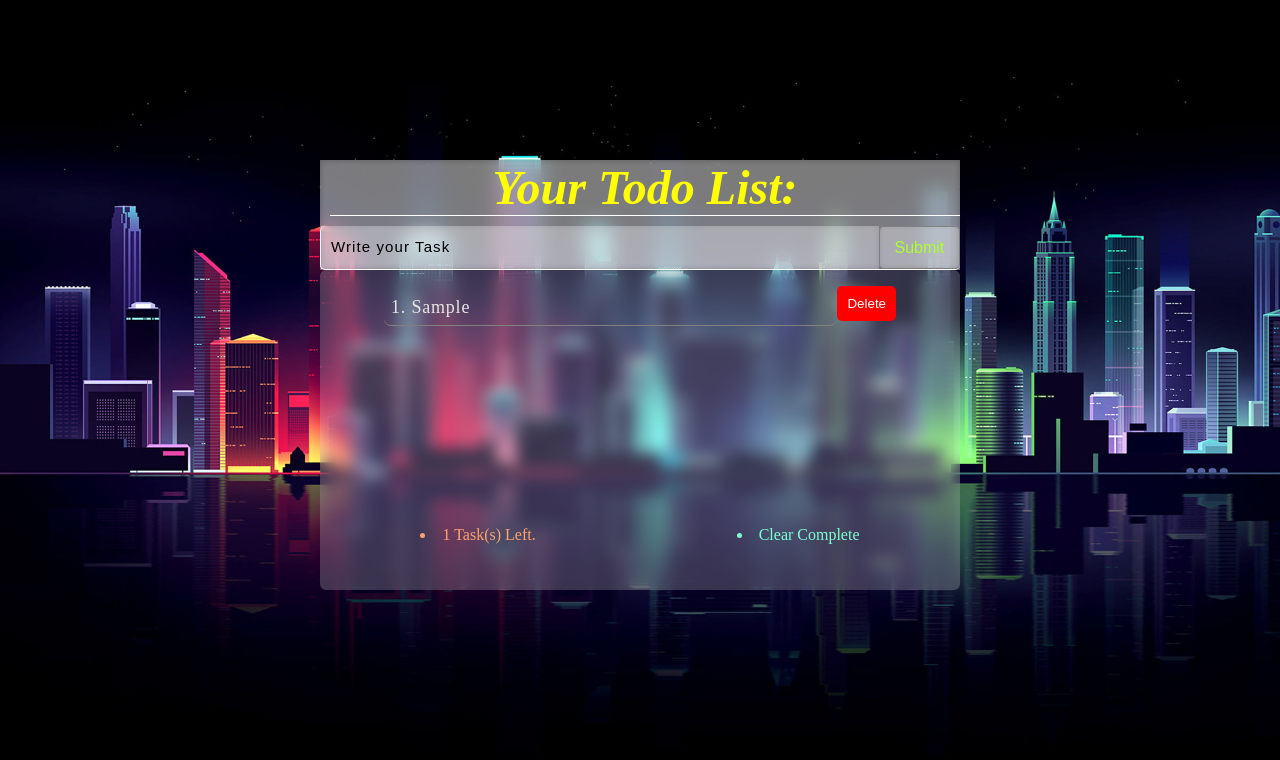
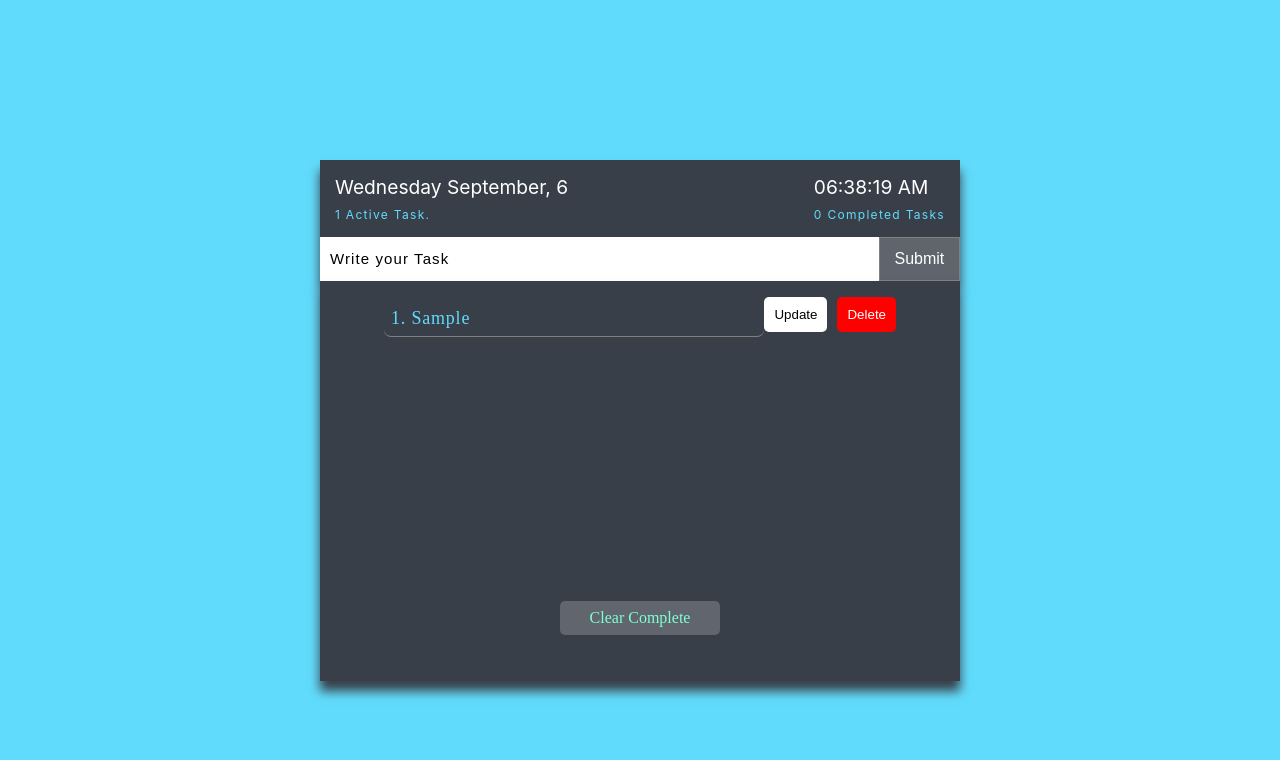
Before and after one commit to shumail786-hash/todoApplication, a React (Create React App) app: page / in a window 1280 px wide. Both pictures are taken after typing "Sample" into the empty fields and a click on the button "Submit". Shown: the top 760 px of the page. Built offline with nearby package versions, Linux system fonts and the light colour scheme.

Commit message:
UI Changed

```diff
--- a/src/components/Home/Home.css
+++ b/src/components/Home/Home.css
@@ -1,5 +1,6 @@
 .app__container_background {
   height: 100vh;
   width: 100%;
-  background-image: url("../../assets/bg.jpg");
+  background-color: #61dbfb;
+  /* background-image: url("../../assets/bg.jpg"); */
 }
--- a/src/components/UploadTodo/UploadTodo.css
+++ b/src/components/UploadTodo/UploadTodo.css
@@ -3,48 +3,35 @@ form {
   top: 20%;
   margin: auto;
   width: 50%;
-  background: rgba(255, 255, 255, 0.2);
-  backdrop-filter: blur(10px);
+  background-color: #393f49;
+  box-shadow: 0px 10px 10px 0px #393f49;
 }
 .app__content {
-  background-color: rgba(255, 255, 255, 0.2);
-  backdrop-filter: blur(3px);
   overflow-x: hidden;
 }
-.app__content h1 {
-  margin-left: 10px;
-  white-space: nowrap;
-  text-align: center;
-  color: yellow;
-  overflow: hidden;
-  font-size: 3rem;
-  animation: animate 2s linear alternate;
-  border-bottom: 1px solid white;
-  font-style: italic;
+.app__content_system_time {
+  display: flex;
+  justify-content: space-between;
+  padding: 5px;
 }
-
-@keyframes animate {
-  0% {
-    width: 0ch;
-    color: greenyellow;
-    border-bottom: 2px solid greenyellow;
-  }
-
-  50% {
-    color: teal;
-    border-bottom: 2px solid teal;
-  }
-
-  75% {
-    color: brown;
-    border-bottom: 2px solid brown;
-  }
-
-  100% {
-    width: 27.5ch;
-    color: rgb(218, 218, 12);
-    border-bottom: 2px solid yellow;
-  }
+.app__content p {
+  color: #fff;
+  font-size: 1.2rem;
+  font-family: "Inter", sans-serif;
+  padding-left: 10px;
+  padding-top: 10px;
+}
+.app__content li {
+  color: #61dbfb;
+  list-style: none;
+  padding-left: 10px;
+  padding-top: 8px;
+  font-size: 12px;
+  font-family: "Inter", sans-serif;
+  letter-spacing: 1.3px;
+}
+.app__content_time {
+  padding-right: 10px;
 }
 
 .app__input {
@@ -53,14 +40,10 @@ form {
   align-items: center;
   width: 100%;
   height: 44px;
-  border-bottom: 1px solid white;
-  border-left: 1px solid white;
-  border-radius: 5px;
 }
 .app__input input {
-  color: whitesmoke;
-  background-color: rgba(255, 255, 255, 0.2);
-  backdrop-filter: blur(3px);
+  color: black;
+  font-size: 16px;
   width: 90%;
   height: 100%;
   padding: 10px;
@@ -84,8 +67,7 @@ form {
   border: 0.1px solid grey;
   background-color: rgba(255, 255, 255, 0.2);
   backdrop-filter: blur(3px);
-  border-radius: 5px;
-  color: greenyellow;
+  color: white;
 }
 .app__input button:hover {
   background-color: rgba(255, 255, 255, 0);
@@ -118,11 +100,10 @@ form {
   position: relative;
   top: 20%;
   margin: auto;
-  background: rgba(255, 255, 255, 0.2);
-  backdrop-filter: blur(8px);
+  background-color: #393f49;
   width: 50%;
-  height: 40%;
-  border-radius: 6px;
+  height: 50%;
+  box-shadow: 0px 10px 10px 0px #393f49;
 }
 .app__lists {
   height: 80%;
@@ -149,18 +130,39 @@ form {
   padding: 7px;
   border-bottom: 1px solid grey;
   border-radius: 7px;
-  color: rgb(231, 229, 229);
+  color: #61dbfb;
   font-size: large;
   font-weight: lighter;
   cursor: pointer;
 }
+.inputLi {
+  outline: none;
+  border: 1px solid white;
+  cursor: auto;
+  background: transparent;
+  width: 85%;
+}
 .disabledLi {
   pointer-events: none;
+}
+.app__lists_li_save {
+  margin-top: 8px;
+  background-color: green !important;
+  color: white;
 }
 .app__status_completed {
   font-size: 12px;
 }
+.app__lists_li_edit {
+  border: none;
+  outline: none;
+  padding: 10px;
+  background-color: #fff;
+  border-radius: 5px;
+  cursor: pointer;
+}
 .app__lists_li_del {
+  margin-left: 10px;
   padding: 10px;
   border: none;
   outline: none;
@@ -186,21 +188,23 @@ form {
   justify-content: space-around;
   align-items: center;
 }
-.app__options_index {
-  color: rgb(255, 162, 108);
+
+.app__options_tasks_status {
+  margin: auto;
+  width: 25%;
+  list-style: none;
+  text-align: center;
+  background-color: rgba(255, 255, 255, 0.2);
+  padding: 8px;
+  border-radius: 5px;
+  color: aquamarine;
+  cursor: pointer;
 }
-.app__options_status {
-  display: flex;
-  justify-content: space-around;
-  align-items: center;
-  list-style-type: none;
-}
-.app__options_tasks_status {
-  color: aquamarine;
+.app__options_tasks_status:hover {
+  background-color: rgba(255, 255, 255, 0.119);
 }
 .app__options_status li {
   margin-left: 8px;
-  cursor: pointer;
 }
 
 @media screen and (max-width: 1024px) {
--- a/src/components/UploadTodo/uploadTodo.jsx
+++ b/src/components/UploadTodo/uploadTodo.jsx
@@ -5,7 +5,8 @@ import { toast } from "react-toastify";
 const UploadTodo = () => {
   const [inputValue, setinputValue] = useState("");
   const [sortTodo, setSortTodo] = useState([]);
-
+  const [currentDay, setCurrentDay] = useState("");
+  const [currentTime, setCurrentTime] = useState(new Date());
   //   Checking whether data is stored in Local Storage or not. If yes
   // then parse the data otherwise return the empty array.
 
@@ -17,12 +18,24 @@ const UploadTodo = () => {
 
   // checking length of incomplete tasks
   const [length, setLength] = useState(Number);
+  const [completeLength, setCompletedLength] = useState(Number);
+
+  // Editing the li
+
+  const [editType, setEditType] = useState(false);
+  const [editedText, setEditedText] = useState("");
+
   const submitValueToLocalStorage = (e) => {
     e.preventDefault();
     if (inputValue === "") {
       toast.error("Empty Value is not Accepted");
     } else {
-      const postValue = { id: Date.now(), value: inputValue, statusOfTodo };
+      const postValue = {
+        id: Date.now(),
+        value: inputValue,
+        statusOfTodo,
+        editType,
+      };
       setSubmitTodo((previousTodo) => [...previousTodo, postValue]);
       setinputValue("");
       //   Store now in Local Storage
@@ -40,6 +53,17 @@ const UploadTodo = () => {
       setLength(checkLength);
     }
   };
+
+  const checkCompleteLengthHandler = () => {
+    const checkLength = submitTodo.filter(
+      (element) => element.statusOfTodo === true
+    );
+    if (checkLength.length === 0) {
+      setCompletedLength(0);
+    } else {
+      setCompletedLength(checkLength);
+    }
+  };
   // console.log(length.length);
 
   useEffect(() => {
@@ -50,8 +74,37 @@ const UploadTodo = () => {
       setSortTodo(arrayOfData);
     }
 
+    const daysOfWeek = [
+      "Sunday",
+      "Monday",
+      "Tuesday",
+      "Wednesday",
+      "Thursday",
+      "Friday",
+      "Saturday",
+    ];
+    const currentDate = new Date();
+    const date = currentDate.getDate();
+    const dayOfWeek = daysOfWeek[currentDate.getDay()];
+    const month = currentDate.toLocaleString("default", { month: "long" });
+    // Getting Local Time
+
+    // Formatting the time data as "Month, Day Date"
+    const formattedDate = `${dayOfWeek} ${month}, ${date}`;
+    setCurrentDay(formattedDate);
+    // Formatting hours and minutes
+
     checkLengthHandler();
-  }, [submitTodo, statusOfTodo]);
+    checkCompleteLengthHandler();
+
+    const intervalId = setInterval(() => {
+      setCurrentTime(new Date());
+    }, 1000);
+
+    return () => {
+      clearInterval(intervalId);
+    };
+  }, [submitTodo, statusOfTodo, editType]);
   // console.log(sortTodo, "I'm after");
   //   console.log(submitTodo);
 
@@ -60,8 +113,33 @@ const UploadTodo = () => {
   const handleRemoveList = (id) => {
     const filterTodo = submitTodo.filter((item) => item.id !== id);
     setSubmitTodo(filterTodo);
+    toast.info("Task Deleted Successfully");
     localStorage.setItem("todo", JSON.stringify(filterTodo));
     // console.log(filterTodo);
+  };
+
+  const editTogglerMode = (id) => {
+    const updatedTodo = submitTodo.map((item) =>
+      item.id === id ? { ...item, editType: !item.editType } : item
+    );
+    setSubmitTodo(updatedTodo);
+    localStorage.setItem("todo", JSON.stringify(updatedTodo));
+  };
+  const handleEditList = (id) => {
+    const filterTodo = submitTodo.map((element) =>
+      element.id === id
+        ? {
+            ...element,
+            value: editedText,
+            editType: !element.editType,
+            statusOfTodo: false,
+          }
+        : element
+    );
+    setEditedText("");
+    setSubmitTodo(filterTodo);
+    toast.success("Saved Successfully");
+    localStorage.setItem("todo", JSON.stringify(filterTodo));
   };
   const handleStatusofTodo = (id) => {
     const updatedTodo = submitTodo.map((item) =>
@@ -72,16 +150,47 @@ const UploadTodo = () => {
   };
 
   const clearCompletedTasks = () => {
+    const hasCompleted = submitTodo.some(
+      (element) => element.statusOfTodo === true
+    );
+    if (hasCompleted) {
       const filterTodo = submitTodo.filter((element) => !element.statusOfTodo);
-    // console.log(filterTodo);
       setSubmitTodo(filterTodo);
+      toast.success("Completed Tasks have cleared");
       localStorage.setItem("todo", JSON.stringify(filterTodo));
+    } else {
+      toast.error("No Completed Task Found");
+    }
   };
   return (
     <>
       <form action="submit" onSubmit={submitValueToLocalStorage}>
         <div className="app__content">
-          <h1>Your Todo List:</h1>
+          <div className="app__content_system_time">
+            <div className="app__content_day_date">
+              <p>{currentDay}</p>
+              {length.length === undefined ? (
+                <li>0 Active Task.</li>
+              ) : (
+                <li>{length.length} Active Task.</li>
+              )}
+            </div>
+            <div className="app__content_time">
+              <p>
+                {currentTime.toLocaleTimeString([], {
+                  hour: "2-digit",
+                  minute: "2-digit",
+                  second: "2-digit",
+                  hour12: true,
+                })}
+              </p>
+              {completeLength.length === undefined ? (
+                <li>0 Completed Tasks </li>
+              ) : (
+                <li> {completeLength.length} Completed Tasks </li>
+              )}
+            </div>
+          </div>
           <div className="app__input">
             <input
               type="text"
@@ -100,6 +209,24 @@ const UploadTodo = () => {
               <>
                 {sortTodo.map((element, index) => (
                   <div className="app__lists_li_btn" key={index}>
+                    {element.editType ? (
+                      <>
+                        <input
+                          type="text"
+                          placeholder="Edit"
+                          value={editedText}
+                          onChange={(e) => setEditedText(e.target.value)}
+                          className="app__lists_li inputLi"
+                        />
+                        <button
+                          className="app__lists_li_edit app__lists_li_save"
+                          onClick={() => handleEditList(element.id)}
+                        >
+                          Save
+                        </button>
+                      </>
+                    ) : (
+                      <>
                         <li
                           className={`${
                             element.statusOfTodo === false
@@ -120,11 +247,19 @@ const UploadTodo = () => {
                           )}
                         </li>
                         <button
+                          className="app__lists_li_edit"
+                          onClick={() => editTogglerMode(element.id)}
+                        >
+                          Update
+                        </button>
+                        <button
                           className="app__lists_li_del"
                           onClick={() => handleRemoveList(element.id)}
                         >
                           Delete
                         </button>
+                      </>
+                    )}
                   </div>
                 ))}
               </>
@@ -135,18 +270,9 @@ const UploadTodo = () => {
             )}
           </ul>
         </div>
-        <div className="app__options">
-          <div className="app__options_index">
-            {length.length === undefined ? (
-              <li>0 Task Left.</li>
-            ) : (
-              <li>{length.length} Task(s) Left.</li>
-            )}
-          </div>
 
         <div className="app__options_tasks_status">
           <li onClick={clearCompletedTasks}>Clear Complete</li>
-          </div>
         </div>
       </div>
     </>
```
Lines whose indentation alone changed are shown as unchanged.
